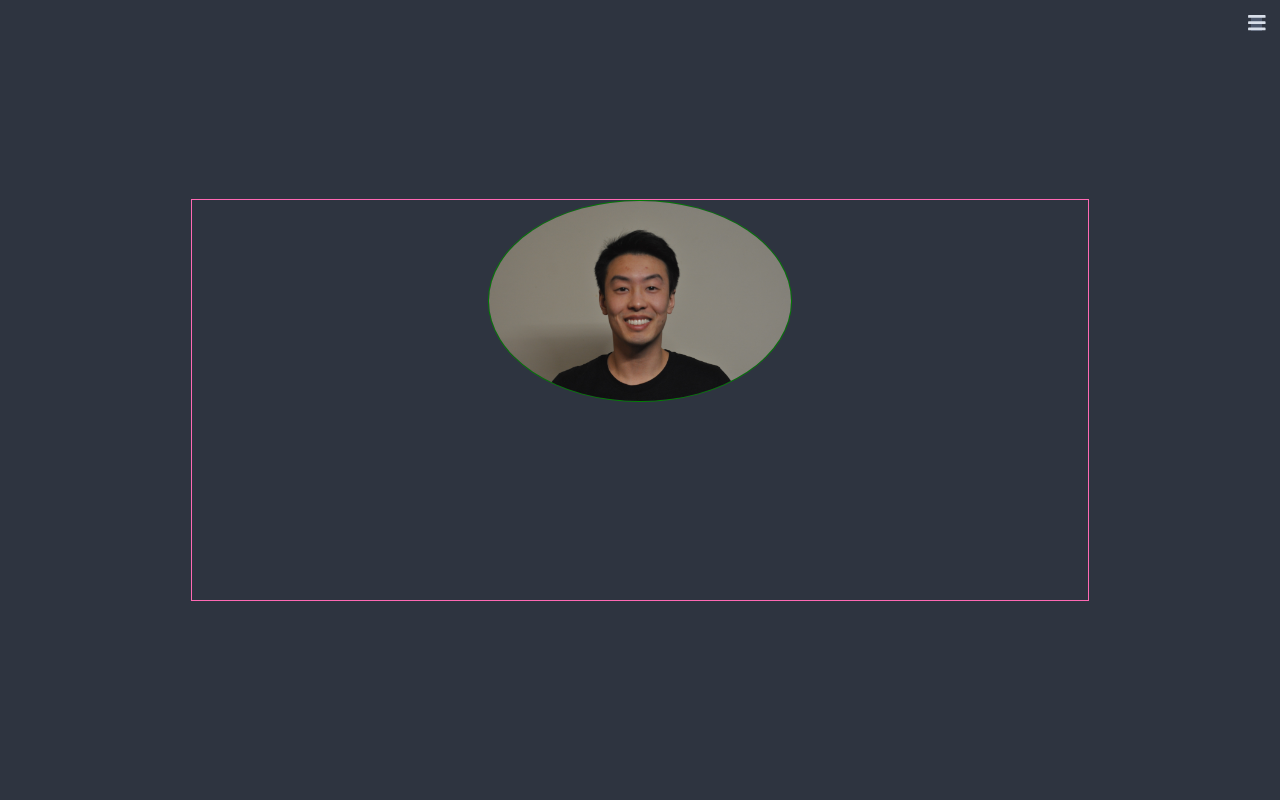
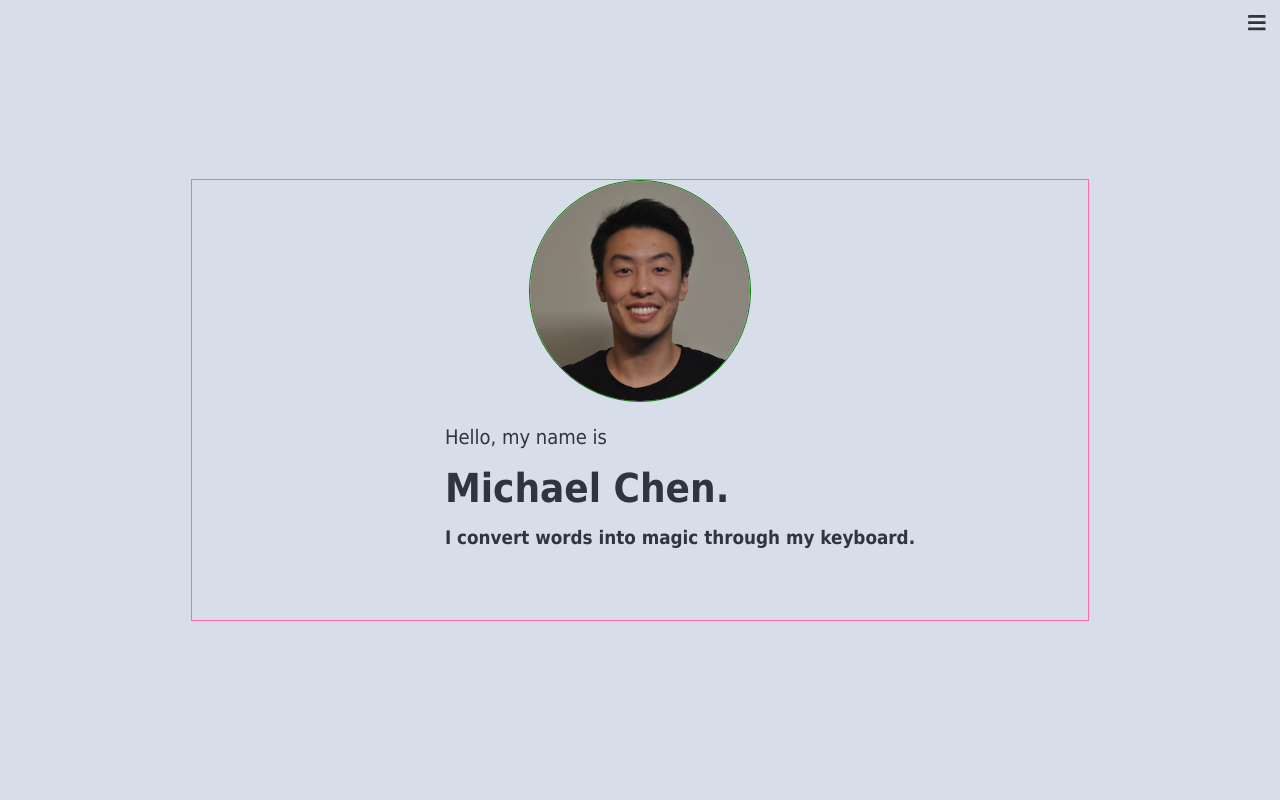
Before and after one commit to michaelcheny/portfolio-v1.5, a React (Create React App) app: page / in a window 1280 px wide. Shown: the top 800 px of the page. Built offline with nearby package versions, Linux system fonts and the light colour scheme.

Commit message:
add a custom hook for toggling the theme, add headshot for intro, add themes component, globalstyles, delete stuff

```diff
--- a/src/components/App.js
+++ b/src/components/App.js
@@ -1,4 +1,4 @@
-import React, { useState, useEffect } from "react";
+import React, { useState } from "react";
 import "../App.css";
 import { ThemeProvider } from "styled-components";
 import Intro from "./Intro";
@@ -6,43 +6,26 @@ import MenuToggle from "./MenuToggle";
 import Projects from "./Projects";
 import Footer from "./Footer";
 import Menu from "./Menu";
-
-const darkTheme = {
-  primary: "#2E3440",
-  secondary: "#3B4252",
-  ternary: "#4C566A",
-  textPrimary: "#D8DEE9",
-  textSecondary: "#ECEFF4",
-  textAccent: "#8FBCBB",
-  textAccent2: "#88C0D0",
-};
-
-const lightTheme = {
-  primary: "#D8DEE9",
-  secondary: "#ECEFF4",
-  ternary: "#E5E9F0",
-  textPrimary: "#2E3440",
-  textSecondary: "#4C566A",
-  textAccent: "#81A1C1",
-  textAccent2: "#5E81AC",
-};
+import { GlobalStyle } from "../globalstyles";
+import { darkTheme, lightTheme } from "../components/Themes";
+import { useDarkMode } from "../helpers/useDarkMode";
 
 const App = () => {
-  const [colorTheme, setColorTheme] = useState(true);
   const [showMenu, setShowMenu] = useState(false);
-
-  useEffect(() => {
-    if (localStorage.getItem("theme")) setColorTheme(localStorage.getItem("theme"));
-  }, []);
+  const [theme, themeToggler] = useDarkMode();
+  const themeMode = theme === "light" ? lightTheme : darkTheme;
 
   return (
-    <ThemeProvider theme={colorTheme ? darkTheme : lightTheme}>
-      <MenuToggle setShowMenu={setShowMenu} />
-      {showMenu && <Menu setShowMenu={setShowMenu} setTheme={setColorTheme} theme={colorTheme} />}
-      <Intro />
-      <Projects />
-      <Footer />
-    </ThemeProvider>
+    <>
+      <ThemeProvider theme={themeMode}>
+        <GlobalStyle />
+        <MenuToggle setShowMenu={setShowMenu} />
+        {showMenu && <Menu setShowMenu={setShowMenu} setTheme={themeToggler} theme={theme} />}
+        <Intro />
+        <Projects />
+        <Footer />
+      </ThemeProvider>
+    </>
   );
 };
 
--- a/src/components/Intro.js
+++ b/src/components/Intro.js
@@ -1,6 +1,6 @@
 import React from "react";
 import styled from "styled-components";
-import pic from "../assets/images/me.jpg";
+import pic from "../assets/images/headshot.jpg";
 
 const Section = styled.section`
   height: 100vh;
@@ -14,10 +14,14 @@ const Section = styled.section`
 
 const IntroContainer = styled.div`
   display: flex;
-  justify-content: center;
+  flex-direction: column;
+  /* justify-content: space-evenly; */
+  align-items: center;
+  /* content */
+
   border: 1px hotpink solid;
   max-width: 1024px;
-  height: 50%;
+  height: 55%;
   width: 70%;
 `;
 
@@ -34,6 +38,36 @@ const ProfilePic = styled.div`
   }
 `;
 
+const IntroDeets = styled.div`
+  /* border: red 1px solid; */
+  height: 50%;
+  /* width: 70%; */
+  display: flex;
+  flex-direction: column;
+  margin-left: 5rem;
+  padding-bottom: 3rem;
+  /* align-items: center; */
+  justify-content: center;
+
+  .words {
+    padding: 0.5rem 0;
+    color: ${(props) => props.theme.textPrimary};
+    float: left;
+  }
+
+  p {
+    font-size: 20px;
+  }
+
+  h2 {
+    font-size: 40px;
+  }
+
+  h3 {
+    /* font-weight: 500; */
+  }
+`;
+
 const Intro = () => {
   return (
     <Section>
@@ -41,6 +75,11 @@ const Intro = () => {
         <ProfilePic>
           <img src={pic} alt="profile pic" />
         </ProfilePic>
+        <IntroDeets>
+          <p className="words">Hello, my name is</p>
+          <h2 className="words">Michael Chen.</h2>
+          <h3 className="words">I convert words into magic through my keyboard.</h3>
+        </IntroDeets>
       </IntroContainer>
     </Section>
   );
--- a/src/components/Menu.js
+++ b/src/components/Menu.js
@@ -41,7 +41,7 @@ const Link = styled.a`
 
 const Menu = ({ setShowMenu, setTheme, theme }) => {
   const outsideNode = useClickOutside(() => setShowMenu(false));
-  // const themes = ["theme1", "theme2", "theme3"];
+
   return (
     <MenuContainer>
       <InsideMenu ref={outsideNode}>
@@ -50,23 +50,10 @@ const Menu = ({ setShowMenu, setTheme, theme }) => {
           alt="toggleTheme"
           style={{ height: "2rem" }}
           onClick={() => {
-            setTheme((prev) => !prev);
-            localStorage.setItem("theme", theme);
+            console.log(theme);
+            theme === "dark" ? setTheme("dark") : setTheme("light");
           }}
         />
-        <div>
-          {/* {themes.map((theme) => (
-            <span
-              onClick={() => {
-                setTheme((prev) => !prev);
-                console.log(theme);
-                localStorage.setItem("theme", theme);
-              }}
-            >
-              {theme}
-            </span>
-          ))} */}
-        </div>
         <Link href={resume} target="_blank" rel="noopener noreferrer">
           Resume
         </Link>
--- /dev/null
+++ b/src/components/Themes.js
@@ -0,0 +1,19 @@
+export const darkTheme = {
+  primary: "#2E3440",
+  secondary: "#3B4252",
+  ternary: "#4C566A",
+  textPrimary: "#D8DEE9",
+  textSecondary: "#ECEFF4",
+  textAccent: "#8FBCBB",
+  textAccent2: "#88C0D0",
+};
+
+export const lightTheme = {
+  primary: "#D8DEE9",
+  secondary: "#ECEFF4",
+  ternary: "#E5E9F0",
+  textPrimary: "#2E3440",
+  textSecondary: "#4C566A",
+  textAccent: "#81A1C1",
+  textAccent2: "#5E81AC",
+};
--- /dev/null
+++ b/src/globalstyles.js
@@ -0,0 +1,9 @@
+import { createGlobalStyle } from "styled-components";
+export const GlobalStyle = createGlobalStyle`
+  body {
+    background: ${({ theme }) => theme.body};
+    color: ${({ theme }) => theme.text};
+    font-family: Tahoma, Helvetica, Arial, Roboto, sans-serif;
+    transition: all 0.50s linear;
+  }
+  `;
--- /dev/null
+++ b/src/helpers/useDarkMode.js
@@ -0,0 +1,19 @@
+import { useEffect, useState } from "react";
+export const useDarkMode = () => {
+  const [theme, setTheme] = useState("light");
+
+  const setMode = (mode) => {
+    window.localStorage.setItem("theme", mode);
+    setTheme(mode);
+  };
+
+  const themeToggler = () => {
+    theme === "light" ? setMode("dark") : setMode("light");
+  };
+
+  useEffect(() => {
+    const localTheme = window.localStorage.getItem("theme");
+    localTheme && setTheme(localTheme);
+  }, []);
+  return [theme, themeToggler];
+};
```
Also changed, not shown: src/assets/fonts/roboto.ttf (added), src/assets/images/headshot.jpg (added).
